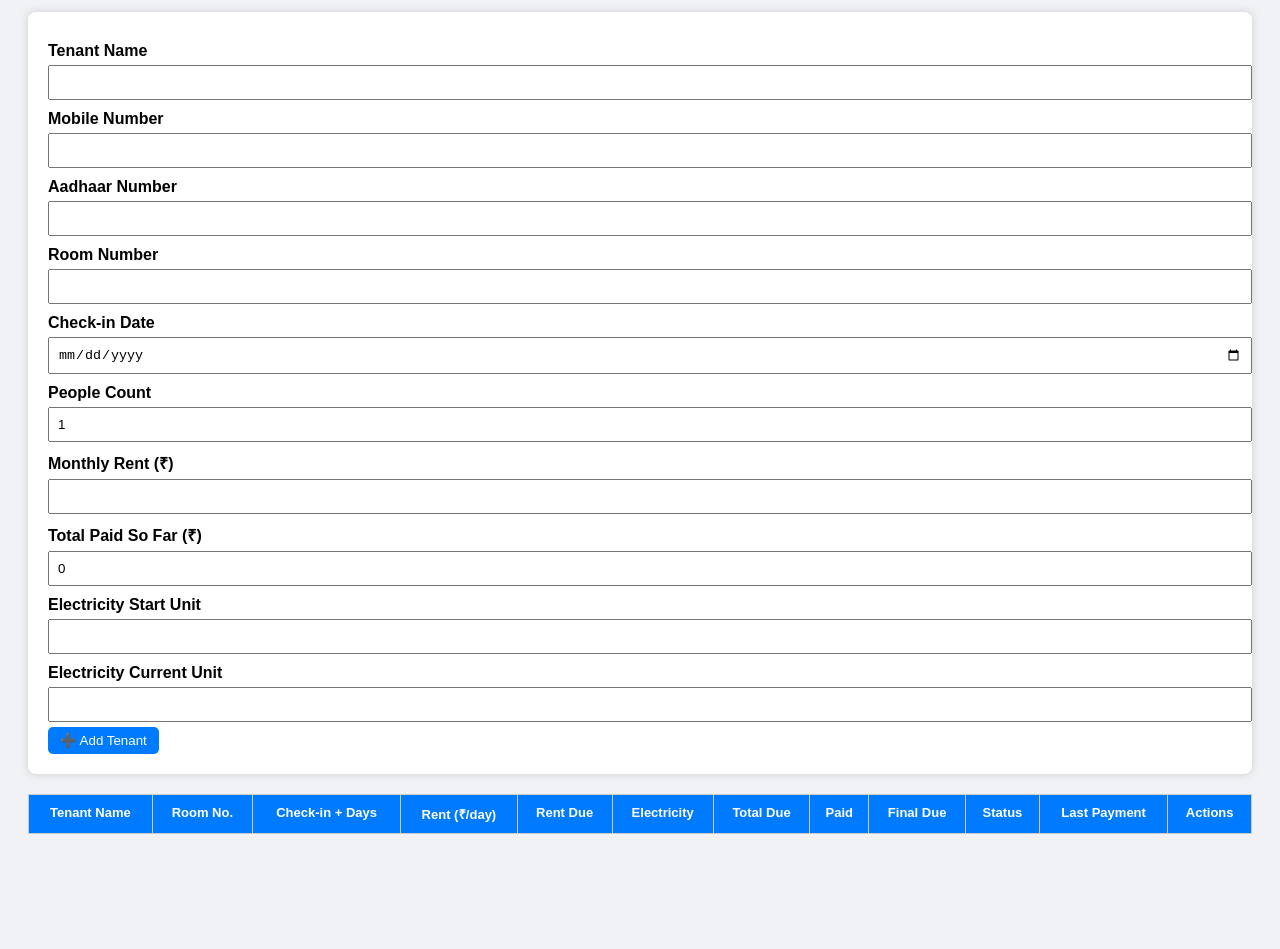
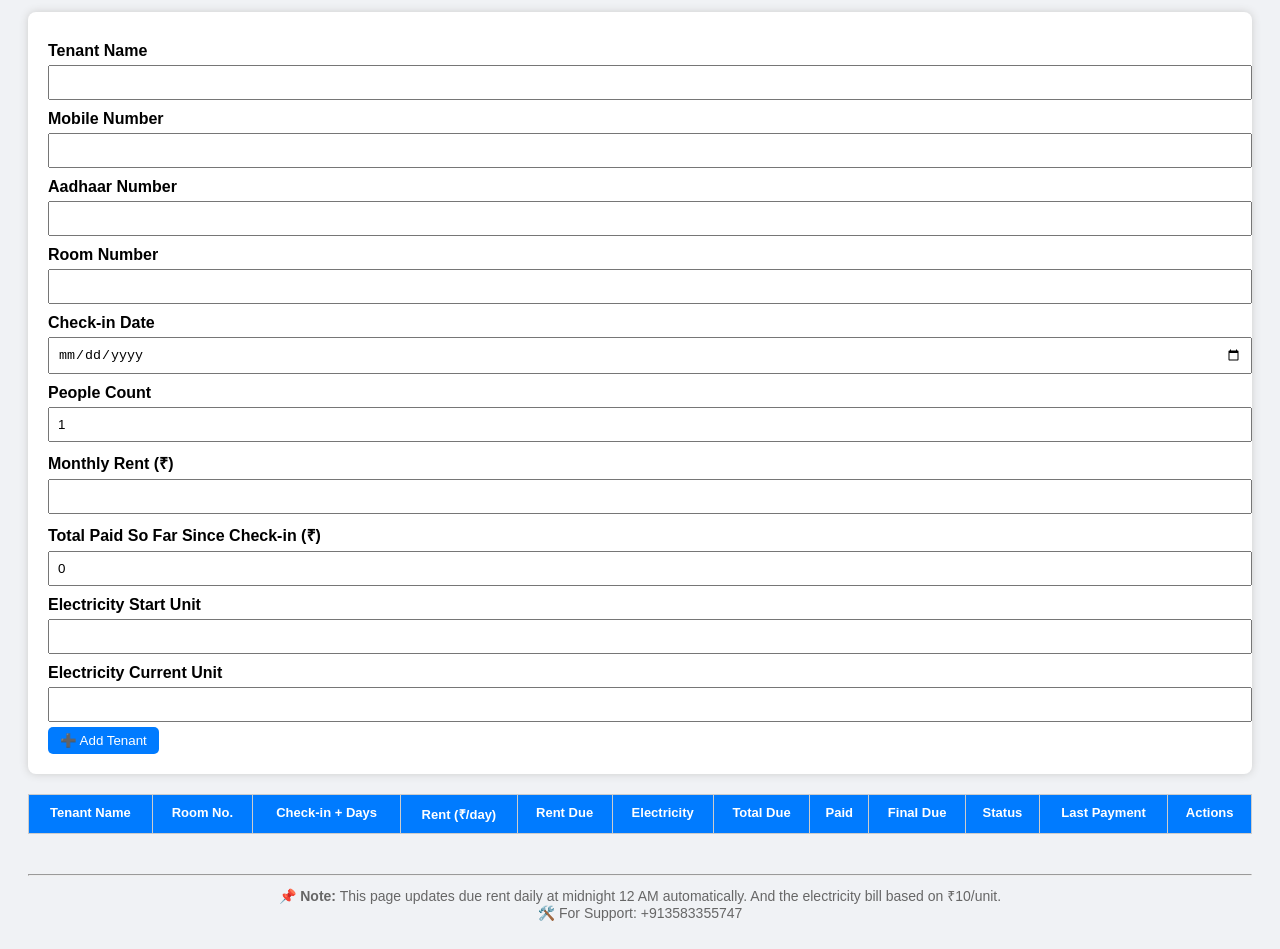
Before and after one commit to xpreview/tenant, a plain HTML site: page index.html in a window 1280 px wide. Shown: the part 131-1080 px from the top of the page. Before the commit the page ends 993 px from the top, so only its background shows below. Drawn offline with Linux system fonts and the light colour scheme.

Commit message:
Update index.html

```diff
--- a/index.html
+++ b/index.html
@@ -165,7 +165,7 @@
   <label>Monthly Rent (₹)</label>
   <input type="number" id="rent" required />
 
-  <label>Total Paid So Far (₹)</label>
+  <label>Total Paid So Far Since Check-in (₹)</label>
   <input type="number" id="rentPaid" value="0" />
 
   <label>Electricity Start Unit</label>
@@ -437,5 +437,11 @@ const days = Math.ceil((todayMidnight - checkinDate) / (1000 * 60 * 60 * 24));
   }
 </script>
 
+<footer style="margin-top: 40px; text-align: center; color: #666; font-size: 14px;">
+  <hr style="margin-bottom: 10px;">
+  📌 <strong>Note:</strong> This page updates due rent daily at midnight 12 AM automatically. And the electricity bill based on ₹10/unit.<br>
+  🛠️ For Support: +913583355747
+</footer>
+
 </body>
 </html>
```
